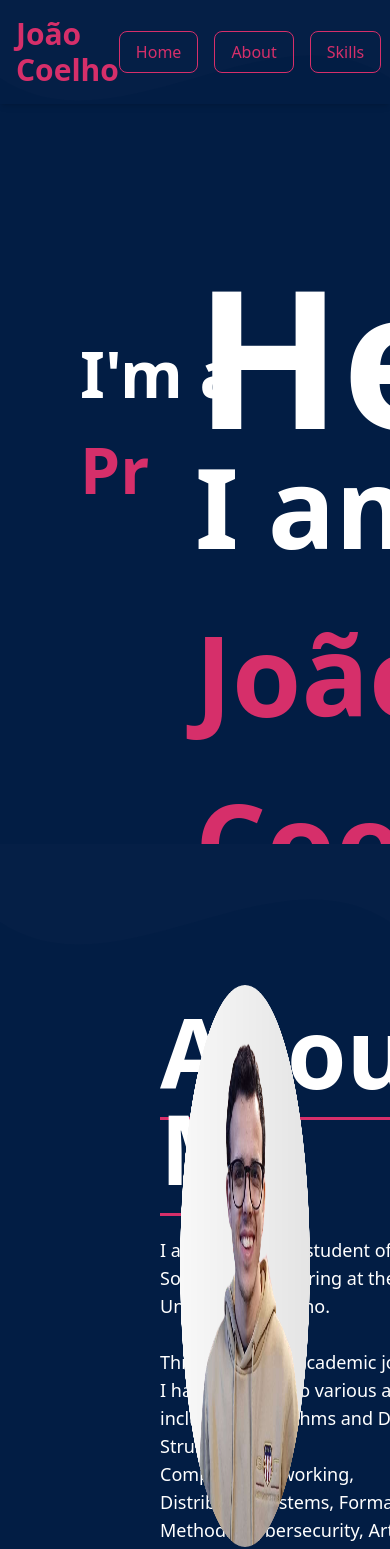
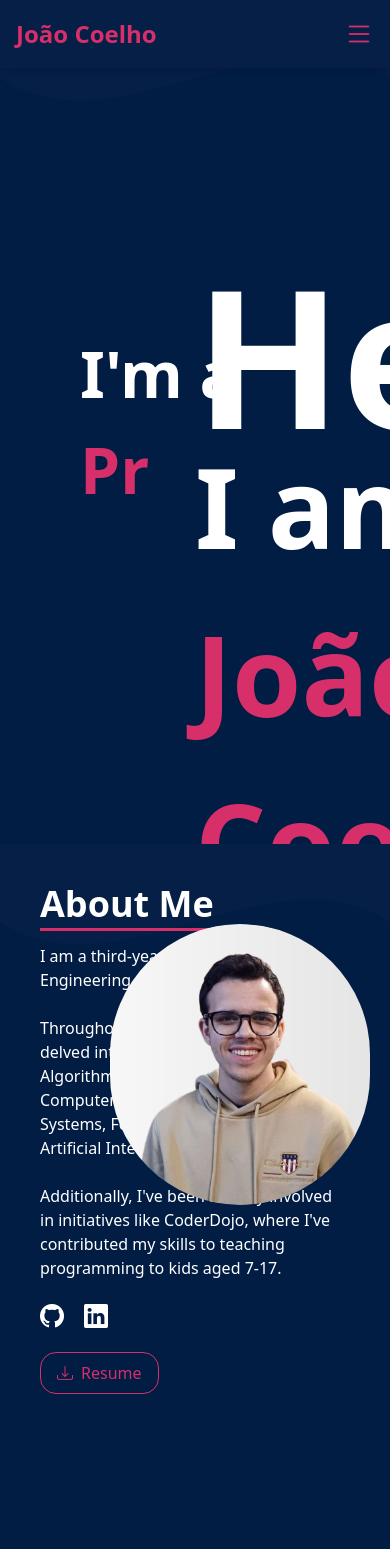
Before and after one commit to JoaoCoelho2003/bio, a Vue app: page /about in a window 390 px wide. Shown: the top 1549 px of the page. Built offline with nearby package versions, Linux system fonts and the light colour scheme.

Commit message:
feat: made the header component responsive

```diff
--- a/src/App.vue
+++ b/src/App.vue
@@ -53,14 +53,13 @@ onUnmounted(() => {
   window.removeEventListener('wheel', handleScrollThrottled)
 })
 
-let lastScrollTime = performance.now()
-let requestId = null
+const handleScrollThrottled = (event) => {
+  if (!isTransitioning) {
+    handleScroll(event)
+  }
+}
 
 const handleScroll = (event) => {
-  if (isTransitioning) return
-  const currentTime = performance.now()
-  if (currentTime - lastScrollTime < 1000 / 60) return
-
   const delta = Math.sign(event.deltaY)
   if (
     (delta === 1 && currentSectionIndex.value < sections.value.length - 1) ||
@@ -69,17 +68,6 @@ const handleScroll = (event) => {
     event.preventDefault()
     currentSectionIndex.value += delta
     scrollToSection(currentSectionIndex.value)
-  }
-
-  lastScrollTime = currentTime
-}
-
-const handleScrollThrottled = (event) => {
-  if (!requestId) {
-    requestId = requestAnimationFrame(() => {
-      handleScroll(event)
-      requestId = null
-    })
   }
 }
 
@@ -141,8 +129,10 @@ const updateRoute = (index) => {
 }
 
 const handleScrollToSection = (index) => {
-  currentSectionIndex.value = index
-  scrollToSection(index)
+  if (!isTransitioning) {
+    currentSectionIndex.value = index
+    scrollToSection(index)
+  }
 }
 </script>
 
--- a/src/components/ButtonAnimated.vue
+++ b/src/components/ButtonAnimated.vue
@@ -1,6 +1,7 @@
 <template>
     <button
-      class="text-[#d62f6a] border border-[#d62f6a] hover:bg-[#d62f6a] hover:text-black hover:border-black transition duration-300 ease-in-out py-2 px-4 rounded-lg"
+    :class="[
+      size === 'w-full' ? 'w-full' : '', 'text-[#d62f6a] border border-[#d62f6a] hover:bg-[#d62f6a] hover:text-black hover:border-black transition duration-300 ease-in-out py-2 px-4 rounded-lg']"
       @click="handleClick"
       :disabled="isAnimating"
     >
@@ -18,6 +19,10 @@
       sectionIndex: {
         type: Number,
         required: true
+      },
+      size: {
+        type: String,
+        default: ''
       }
     },
     data() {
--- a/src/components/Header.vue
+++ b/src/components/Header.vue
@@ -1,25 +1,67 @@
 <template>
-  <header class="flex justify-between items-center p-4 shadow-md z-50">
+  <header class="flex justify-between items-center p-4 shadow-md z-50 bg-[#051f46]">
     <div>
-      <span class="text-[#d62f6a] font-bold text-3xl">João Coelho</span>
+      <span class="text-[#d62f6a] font-bold text-2xl lg:text-3xl">João Coelho</span>
     </div>
-    <div class="flex space-x-4">
+    <div class="lg:hidden">
+      <button @click="isMenuOpen = !isMenuOpen" class="text-[#d62f6a] focus:outline-none">
+        <i class="bi bi-list text-3xl"></i>
+      </button>
+    </div>
+    <div class="hidden lg:flex space-x-4">
       <ButtonAnimated buttonText="Home" :sectionIndex="0" @scroll-to-section="emitScrollToSection" />
       <ButtonAnimated buttonText="About" :sectionIndex="1" @scroll-to-section="emitScrollToSection" />
       <ButtonAnimated buttonText="Skills" :sectionIndex="2" @scroll-to-section="emitScrollToSection" />
       <ButtonAnimated buttonText="Projects" :sectionIndex="3" @scroll-to-section="emitScrollToSection" />
       <ButtonAnimated buttonText="Contact" :sectionIndex="4" @scroll-to-section="emitScrollToSection" />
     </div>
+
+    <transition name="sidebar-slide">
+      <div v-if="isMenuOpen" class="fixed inset-0 lg:hidden" @click="isMenuOpen = false"></div>
+    </transition>
+
+    <transition name="sidebar-slide">
+      <div v-if="isMenuOpen" class="fixed top-0 right-0 w-1/3 h-full shadow-lg z-50 lg:hidden bg-[#051f46]" @click.stop>
+        <div class="flex flex-col items-center space-y-4 p-6">
+          <button @click="isMenuOpen = false" class="self-end text-[#d62f6a] focus:outline-none">
+            <i class="bi bi-x-lg text-2xl"></i>
+          </button>
+          <ButtonAnimated size="w-full" buttonText="Home" :sectionIndex="0" @scroll-to-section="emitScrollToSection" />
+          <ButtonAnimated size="w-full" buttonText="About" :sectionIndex="1" @scroll-to-section="emitScrollToSection" />
+          <ButtonAnimated size="w-full" buttonText="Skills" :sectionIndex="2" @scroll-to-section="emitScrollToSection" />
+          <ButtonAnimated size="w-full" buttonText="Projects" :sectionIndex="3" @scroll-to-section="emitScrollToSection" />
+          <ButtonAnimated size="w-full" buttonText="Contact" :sectionIndex="4" @scroll-to-section="emitScrollToSection" />
+        </div>
+      </div>
+    </transition>
   </header>
 </template>
 
 <script setup>
+import { ref } from 'vue'
 import ButtonAnimated from '@/components/ButtonAnimated.vue'
-import { defineEmits } from 'vue'
 
 const emit = defineEmits(['scroll-to-section'])
+const isMenuOpen = ref(false)
 
 const emitScrollToSection = (index) => {
   emit('scroll-to-section', index)
 }
 </script>
+
+<style scoped>
+header {
+  position: fixed;
+  width: 100%;
+  top: 0;
+  left: 0;
+  z-index: 1000;
+}
+
+.sidebar-slide-enter-active, .sidebar-slide-leave-active {
+  transition: transform 0.5s ease;
+}
+.sidebar-slide-enter, .sidebar-slide-leave-to {
+  transform: translateX(100%);
+}
+</style>
--- a/src/views/AboutView.vue
+++ b/src/views/AboutView.vue
@@ -7,12 +7,12 @@
       ></path>
     </svg>
 
-    <div id="app" class="bg-[#021d44] min-h-screen flex items-center z-10">
-    <div class="absolute top-0 left-0 p-40">
-      <div class="text-white font-bold text-8xl">
+    <div id="app" class="bg-[#021d44] min-h-screen flex flex-col lg:flex-row items-center z-10">
+      <div class="absolute top-0 left-0 p-10 lg:p-40 lg:w-2/3">
+        <div class="text-white font-bold text-4xl lg:text-8xl">
           <span class="underline-custom">About Me</span>
         </div>
-      <div class="text-white text-lg mt-10 font-light">
+        <div class="text-white text-base lg:text-lg mt-5 lg:mt-10 font-light">
           <span>I am a third-year student of Software Engineering at the University of Minho.</span><br><br>
           <span>Throughout my academic journey, I have delved into various areas including Algorithms and Data Structures,</span><br>
           <span>Computer Networking, Distributed Systems, Formal Methods, Cybersecurity, Artificial Intelligence, etc.</span><br><br>
@@ -20,33 +20,32 @@
           <span>programming to kids aged 7-17.</span>
         </div>
 
-      <div class="mt-10">
-        <a href="https://github.com/JoaoCoelho2003" target="_blank" class="text-white text-4xl hover:text-[#d62f6a] transition-colors duration-300">
+        <div class="mt-5 lg:mt-10 flex">
+          <a href="https://github.com/JoaoCoelho2003" target="_blank" class="text-white text-2xl lg:text-4xl hover:text-[#d62f6a] transition-colors duration-300">
             <i class="bi bi-github"></i>
           </a>
 
-        <a href="https://www.linkedin.com/in/joaocoelho03/" target="_blank" class="text-white text-4xl hover:text-[#d62f6a] transition-colors duration-300 ml-5">
+          <a href="https://www.linkedin.com/in/joaocoelho03/" target="_blank" class="text-white text-2xl lg:text-4xl hover:text-[#d62f6a] transition-colors duration-300 ml-5">
             <i class="bi bi-linkedin"></i>
           </a>
         </div>
 
-      <div class="mt-10" @mouseover="isHovered = true" @mouseleave="isHovered = false">
-        <a href="/public/joaoCoelhoResume.pdf" download class="text-xl border transition duration-300 ease-in-out py-4 px-8 rounded-2xl inline-flex items-center"
+        <div class="mt-5 lg:mt-10" @mouseover="isHovered = true" @mouseleave="isHovered = false">
+          <a href="/public/joaoCoelhoResume.pdf" download class="text-base lg:text-xl border transition duration-300 ease-in-out py-2 lg:py-4 px-4 lg:px-8 rounded-2xl inline-flex items-center"
             :style="{ borderColor: isHovered ? '#d62f6a' : '#d62f6a', backgroundColor: isHovered ? '#d62f6a' : '', color: isHovered ? 'black' : '#d62f6a' }">
-          <i class="bi bi-download text-xl font-bold mr-2"
+            <i class="bi bi-download text-base lg:text-xl font-bold mr-2"
               :style="{ color: isHovered ? 'black' : '' }"></i>
             <span>{{ 'Resume' }}</span>
           </a>
         </div>
       </div>
 
-    <div class="absolute w-1/3 h-2/3 right-20 flex items-center justify-center rounded-full">
-      <img src="/public/profileHD.png" class="rounded-full w-full h-full">
+      <div class="absolute w-2/3 h-1/3 lg:w-1/3 lg:h-2/3 right-5 lg:right-20 flex items-center justify-center rounded-full mt-20 lg:mt-0">
+        <img src="/public/profileHD.png" class="rounded-full w-full h-full object-cover">
       </div>
     </div>
   </div>
 </template>
-
 
 <script setup>
 import { ref } from 'vue'
```
Lines whose indentation alone changed are shown as unchanged.
